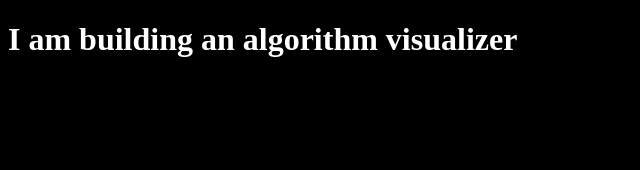
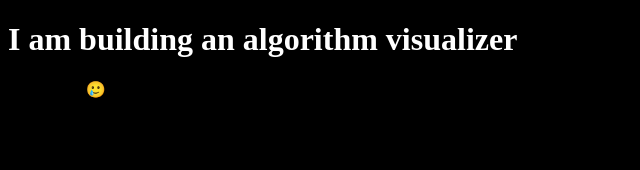
Before and after one commit to Kayphaz007/Algorithm_Visualizer, a React (Vite) app: page / in a window 1280 px wide. Shown: the top 170 px of the page, without its empty margins (0-640 px from the left). Built offline with nearby package versions, Linux system fonts and the light colour scheme.

Commit message:
modified app

```diff
--- a/src/App.tsx
+++ b/src/App.tsx
@@ -5,6 +5,7 @@ function App() {
   return (
     <>
      <h1>I am building an algorithm visualizer</h1>
+     <p>Please work🥲</p>
     </>
   )
 }
```
